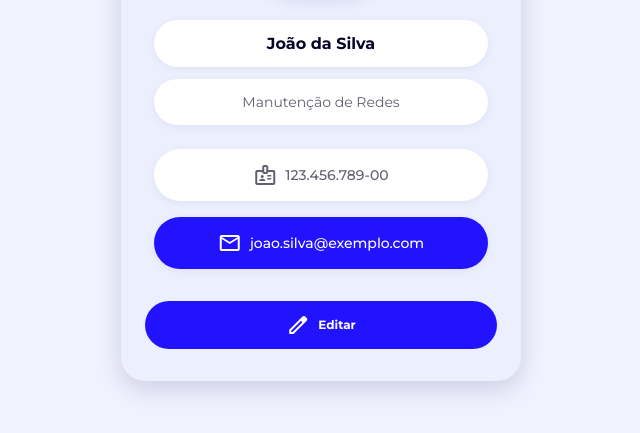
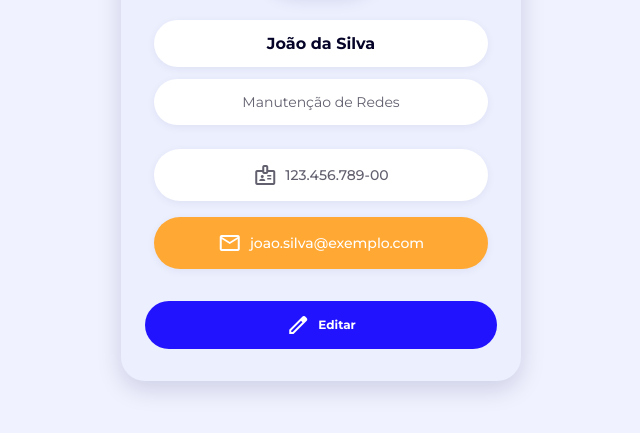
Before and after one commit to davi-morais2008/prisma, a Flask app: page /perfil in a window 1280 px wide, with the pointer over the restyled element. Shown: the part 306-739 px from the top of the page, without its empty margins (319-959 px from the left). Run offline with Flask 3, Linux system fonts and the light colour scheme.

Commit message:
STYLES: modifica o css para mudar a cor do link do email

```diff
--- a/static/src/styles/perfil.css
+++ b/static/src/styles/perfil.css
@@ -133,7 +133,7 @@ body {
 
 .profile-card__tag--link:hover,
 .profile-card__tag--link:focus {
-    background-color: var(--color-secondary);
+    background-color: var(--color-accent-orange);
     color: var(--color-text-light);
 }
 
```
